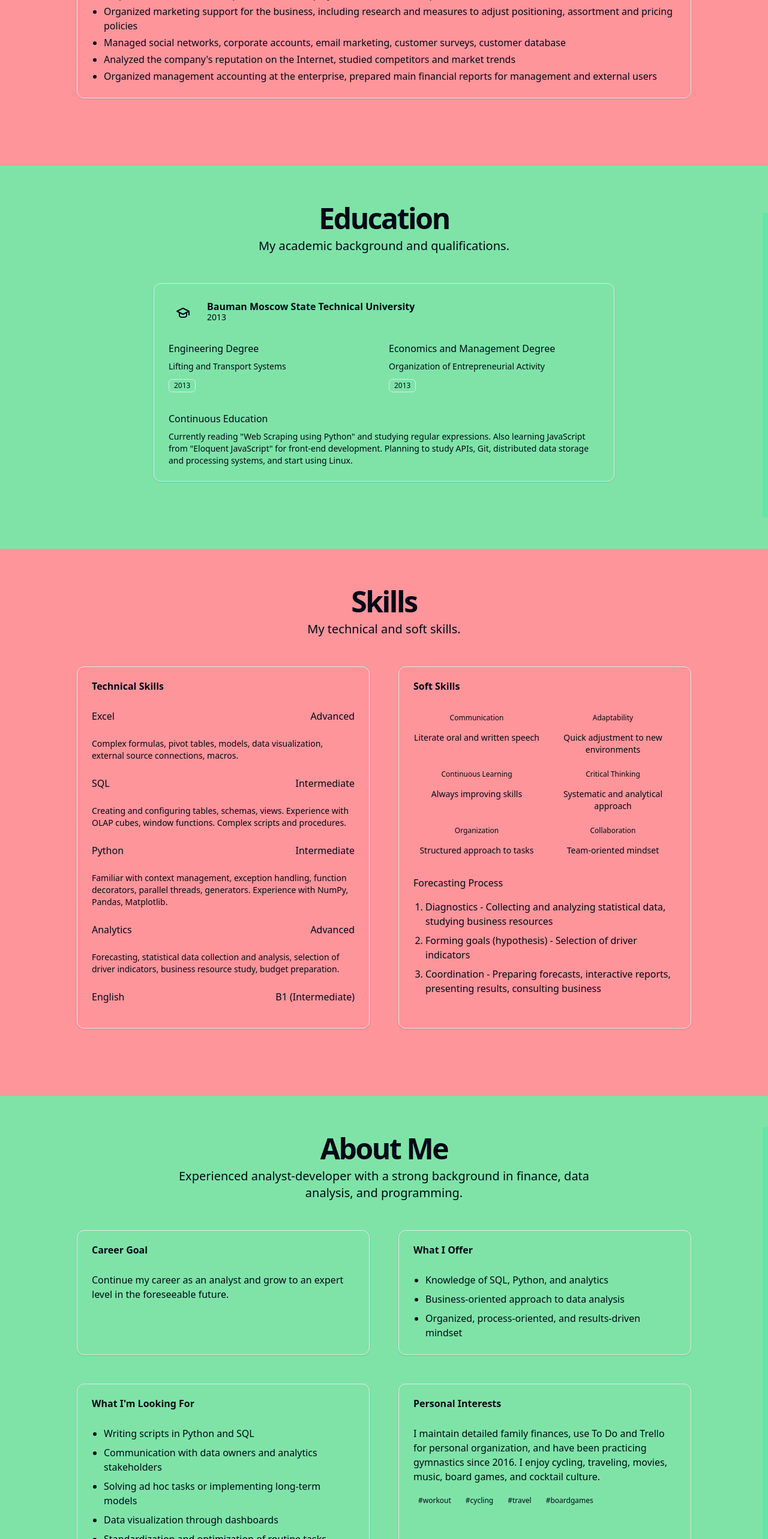
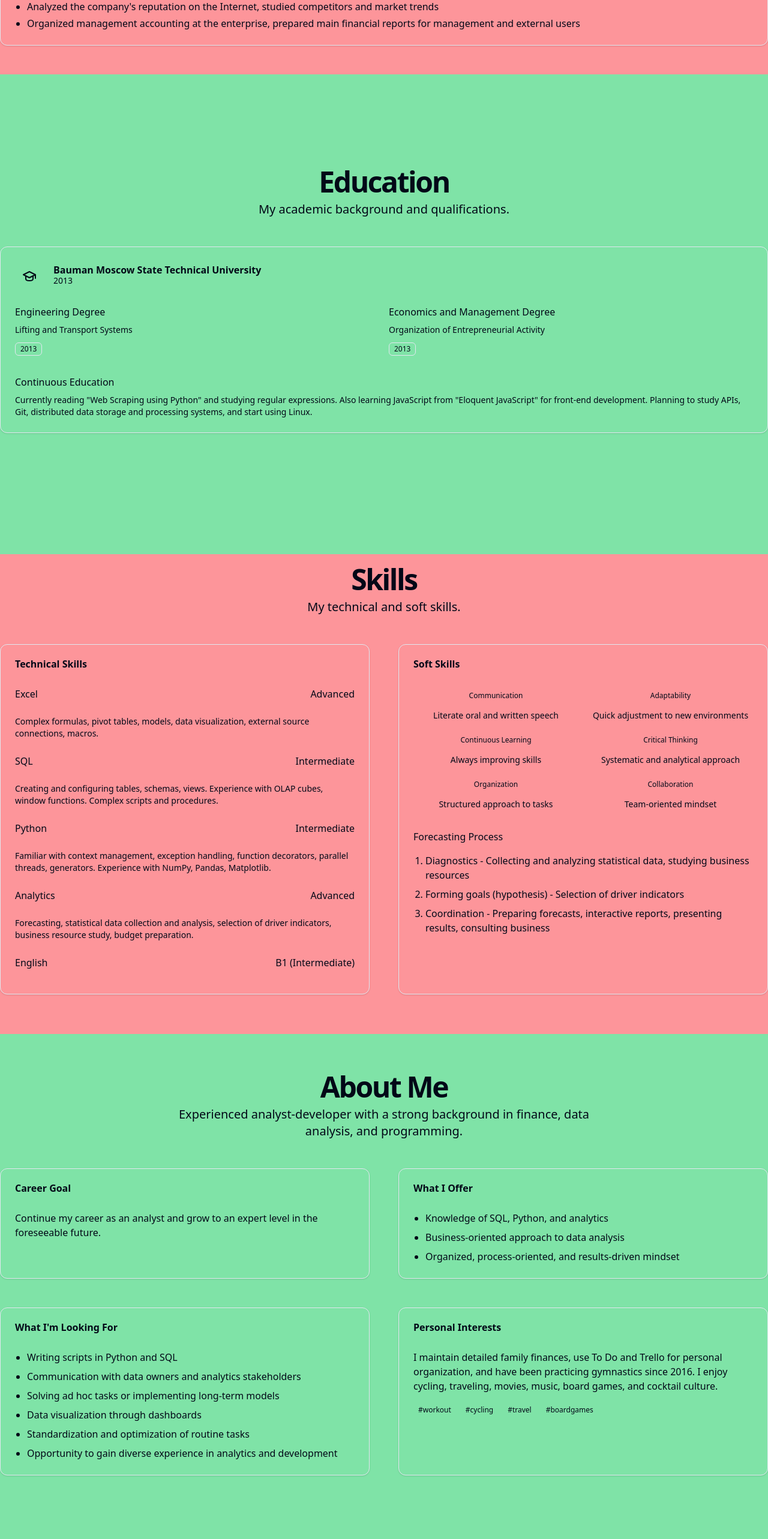
Before and after one commit to sergeyzoloto/digital_resume, a React (Vite) app in the folder react-app/: page / in a window 1280 px wide. Shown: the part 2440-5006 px from the top of the page at 60% size. Built offline with nearby package versions, Linux system fonts and the light colour scheme.

Commit message:
set layout of section to default

```diff
--- a/react-app/src/components/sections/about-section.tsx
+++ b/react-app/src/components/sections/about-section.tsx
@@ -3,7 +3,7 @@ import { Card, CardContent, CardHeader, CardTitle } from "../ui/card";
 export function AboutSection() {
   return (
     <section id="about" className="min-h-screen py-12 md:py-16 bg-green-500/50">
-      <div className="px-4 md:px-6">
+      <div className="w-full">
         <div className="flex flex-col items-center justify-center space-y-4 text-center">
           <div className="space-y-2">
             <h2 className="text-3xl font-bold tracking-tighter sm:text-4xl md:text-5xl">
@@ -15,7 +15,7 @@ export function AboutSection() {
             </p>
           </div>
         </div>
-        <div className="mx-auto grid max-w-5xl grid-cols-1 gap-6 py-12 md:grid-cols-2 lg:gap-12">
+        <div className="mx-auto grid grid-cols-1 gap-6 py-12 md:grid-cols-2 lg:gap-12">
           <Card>
             <CardHeader>
               <CardTitle>Career Goal</CardTitle>
--- a/react-app/src/components/sections/contact-section.tsx
+++ b/react-app/src/components/sections/contact-section.tsx
@@ -11,8 +11,11 @@ import { Textarea } from "../ui/textarea";
 
 export function ContactSection() {
   return (
-    <section id="contact" className="py-12 md:py-16 bg-muted/50 bg-red-500/50">
-      <div className="container px-4 md:px-6">
+    <section
+      id="contact"
+      className="min-h-screen w-full flex items-center justify-center bg-red-500/50"
+    >
+      <div className="w-full">
         <div className="flex flex-col items-center justify-center space-y-4 text-center">
           <div className="space-y-2">
             <h2 className="text-3xl font-bold tracking-tighter sm:text-4xl md:text-5xl">
@@ -23,7 +26,7 @@ export function ContactSection() {
             </p>
           </div>
         </div>
-        <div className="mx-auto grid max-w-5xl grid-cols-1 gap-6 py-12 md:grid-cols-2 lg:gap-12">
+        <div className="mx-auto grid grid-cols-1 gap-6 py-12 md:grid-cols-2 lg:gap-12">
           <div>
             <Card>
               <CardHeader>
--- a/react-app/src/components/sections/education-section.tsx
+++ b/react-app/src/components/sections/education-section.tsx
@@ -9,10 +9,13 @@ import { Badge } from "../ui/badge";
 
 export function EducationSection() {
   return (
-    <section id="education" className="py-12 md:py-16 bg-green-500/50">
-      <div className="container px-4 md:px-6">
-        <div className="flex flex-col items-center justify-center space-y-4 text-center">
-          <div className="space-y-2">
+    <section
+      id="education"
+      className="min-h-screen w-full flex items-center justify-center bg-green-500/50"
+    >
+      <div className="w-full">
+        <div className="w-full flex flex-col items-center justify-center space-y-4 text-center">
+          <div className="w-full space-y-2">
             <h2 className="text-3xl font-bold tracking-tighter sm:text-4xl md:text-5xl">
               Education
             </h2>
@@ -21,7 +24,7 @@ export function EducationSection() {
             </p>
           </div>
         </div>
-        <div className="mx-auto max-w-3xl py-12">
+        <div className="mx-auto py-12">
           <Card>
             <CardHeader className="flex flex-row items-center gap-4">
               <div className="flex h-12 w-12 items-center justify-center rounded-full bg-primary/10">
--- a/react-app/src/components/sections/experience-section.tsx
+++ b/react-app/src/components/sections/experience-section.tsx
@@ -9,8 +9,11 @@ import { Badge } from "../ui/badge";
 
 export function ExperienceSection() {
   return (
-    <section id="experience" className="py-12 md:py-16 bg-red-500/50">
-      <div className="container px-4 md:px-6">
+    <section
+      id="experience"
+      className="min-h-screen w-full flex items-center justify-center bg-red-500/50"
+    >
+      <div className="w-full">
         <div className="flex flex-col items-center justify-center space-y-4 text-center">
           <div className="space-y-2">
             <h2 className="text-3xl font-bold tracking-tighter sm:text-4xl md:text-5xl">
@@ -21,7 +24,7 @@ export function ExperienceSection() {
             </p>
           </div>
         </div>
-        <div className="mx-auto grid max-w-5xl gap-6 py-12 lg:gap-12">
+        <div className="mx-auto grid gap-6 py-12 lg:gap-12">
           <Card>
             <CardHeader>
               <div className="flex flex-col md:flex-row md:items-center md:justify-between gap-4">
--- a/react-app/src/components/sections/skills-section.tsx
+++ b/react-app/src/components/sections/skills-section.tsx
@@ -4,8 +4,11 @@ import { Progress } from "../ui/progress";
 
 export function SkillsSection() {
   return (
-    <section id="skills" className="py-12 md:py-16 bg-muted/50 bg-red-500/50">
-      <div className="container px-4 md:px-6">
+    <section
+      id="skills"
+      className="min-h-screen w-full flex items-center justify-center bg-red-500/50"
+    >
+      <div className="w-full">
         <div className="flex flex-col items-center justify-center space-y-4 text-center">
           <div className="space-y-2">
             <h2 className="text-3xl font-bold tracking-tighter sm:text-4xl md:text-5xl">
@@ -16,7 +19,7 @@ export function SkillsSection() {
             </p>
           </div>
         </div>
-        <div className="mx-auto grid max-w-5xl grid-cols-1 gap-6 py-12 md:grid-cols-2 lg:gap-12">
+        <div className="mx-auto grid grid-cols-1 gap-6 py-12 md:grid-cols-2 lg:gap-12">
           <Card>
             <CardHeader>
               <CardTitle>Technical Skills</CardTitle>
```
